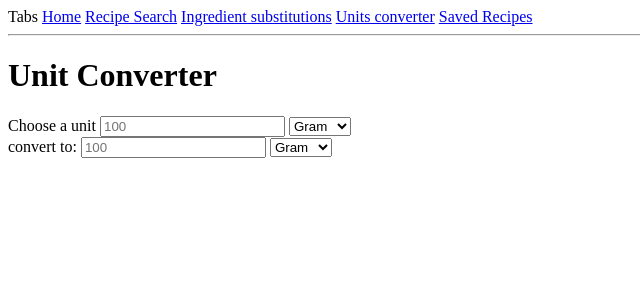
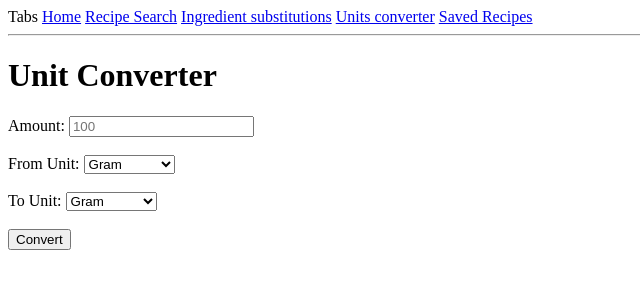
Before and after one commit to ambs5804/cfg-group-2-project, a Flask app: page /converter in a window 1280 px wide. Shown: the top 300 px of the page, without its empty margins (0-640 px from the left). Run offline with Flask 3, Linux system fonts and the light colour scheme.

Commit message:
made changes to converter function, connected converter function to routes.py, amended converter html file

```diff
--- a/recipe_helper_website/app/converter.py
+++ b/recipe_helper_website/app/converter.py
@@ -9,41 +9,24 @@ unit_conversions = {  # unit1 to unit2 (1 cup = 16 tablespoons)
     ('ml', 'cups'): 1/250,
     ('tbsp', 'tsp'): 3,
     ('tsp', 'tbsp'): 1/3,
-    ('tbsp', 'g'): 1,  # edit
-    ('g', 'tbsp'): 1,  # edit
+    ('tbsp', 'g'): 15,
+    ('g', 'tbsp'): 1/15,
     ('tbsp', 'ml'): 3,
-    ('ml', 'tbsp'): 1 / 3,
-    ('oz', 'g'): 25,  # edit
-    ('g', 'oz'): 1/25,  # edit
-    ('fl oz', 'ml'): 25,  # edit
-    ('ml', 'oz'): 1 / 25,  # edit
-    ('fl oz', 'ml'): 25,  # edit
-    ('ml', 'oz'): 1 / 25,  # edit
+    ('ml', 'tbsp'): 1/3,
+    ('tsp', 'g'): 5,
+    ('g', 'tsp'): 1/5,
+    ('tsp', 'ml'): 5,
+    ('ml', 'tsp'): 1/5,
+    ('oz', 'g'): 28,
+    ('g', 'oz'): 1/28,
+    ('fl oz', 'ml'): 30,
+    ('ml', 'oz'): 1/30,
 }
-
 
 # Define a function that uses the dictionary to convert the units
 def convert_units(amount, from_unit, to_unit):
     if (from_unit, to_unit) in unit_conversions:
         converted_amount = amount * unit_conversions[(from_unit, to_unit)]
-        return converted_amount
-        #print(f'{amount} {from_unit} is {converted_amount} {to_unit}')
- #   else:
-  #      print('Invalid unit inputted, please try again.')
-
-
-# Testing the function
-# convert_units(5.5, 'cups', 'g')
-
-# Ask the user for inputs to use as the function variables
-user_from_unit = input('What unit would you like to convert from? ').lower()
-user_to_unit = input('What unit would you like to convert to? ').lower()
-user_amount = float(input(f'How many {user_from_unit} would you like to convert into {user_to_unit} '))
-
-# Call the function
-convert_units(user_amount, user_from_unit, user_to_unit)
-
-
-# # Listing the units
-# for units in unit_conversions:
-#     print(units)
+        return f"{amount} {from_unit} is equal to {converted_amount} {to_unit}"
+    else:
+        return "Conversion not possible with the provided units."
--- a/recipe_helper_website/app/routes.py
+++ b/recipe_helper_website/app/routes.py
@@ -4,7 +4,7 @@ from flask import Flask, render_template, flash, redirect, url_for, session, req
 # redirect(). This function instructs the client web browser to automatically navigate to a different page, given as an argument
 from config import Config
 # from forms import LoginForm
-# from converter import convert_units
+from converter import convert_units
 
 app = Flask(__name__)
 SESSION_TYPE = "filesystem"
@@ -38,7 +38,7 @@ def homepage():
 def recipes():
     ingredients = request.args.get('ingredients')
     print(session['test'])
-    # edamame_search_functiion (ingredients)
+    # edamame_search_function (ingredients)
     recipe_data = f' these are the searched ingredients {ingredients}'
     return render_template("recipes.html", data=recipe_data)
 
@@ -50,10 +50,22 @@ def ingredients():
     return render_template('ingredients.html', title='Ingredient Substitutions', given_ingredient='banana', data=alternatives)
 
 
+# @app.route('/converter', methods=['GET', 'POST'])
+# def converter():
+#     return render_template('converter.html', title='converter')
+
 @app.route('/converter', methods=['GET', 'POST'])
 def converter():
-    return render_template('converter.html', title='converter')
-
+    result = None
+    if request.method == 'POST':
+        try:
+            amount = float(request.form['amount'])
+            from_unit = request.form['from_unit']
+            to_unit = request.form['to_unit']
+            result = convert_units(amount, from_unit, to_unit)
+        except (ValueError, KeyError):
+            result = None
+    return render_template('converter.html', title='Converter', result=result)
 
 @app.route('/saves')
 def saves():
--- a/recipe_helper_website/app/templates/converter.html
+++ b/recipe_helper_website/app/templates/converter.html
@@ -1,25 +1,37 @@
 {% extends "base.html" %}
-
 {% block content %}
 <h1>Unit Converter</h1>
+<form method="post">
 <div>
-  <label for="unit 1">Choose a unit</label>
-  <input placeholder="100">
-  <select name="unit 1">
-    <option value="gram">Gram</option>
-    <option value="cup">Cup</option>
-    <option value="ml">Militre</option>
-    <option value="oz">Ounce</option>
-  </select>
-</div>
-<div>
-  <label for="unit 2">convert to:</label>
-  <input placeholder="100">
-  <select name="unit 2">
-    <option value="gram">Gram</option>
-    <option value="cup">Cup</option>
-    <option value="ml">Militre</option>
-    <option value="oz">Ounce</option>
-  </select>
-</div>
+        <label for="amount">Amount:</label>
+        <input type="text" id="amount" name="amount" required placeholder="100"><br><br>
+    </div>
+    <div>
+        <label for="from_unit">From Unit:</label>
+        <select id="from_unit" name="from_unit" required>
+            <option value="g">Gram</option>
+            <option value="cups">Cup</option>
+            <option value="ml">Millilitre</option>
+            <option value="oz">Ounce</option>
+            <option value="tbsp">Tablespoon</option>
+            <option value="tsp">Teaspoon</option>
+        </select><br><br>
+    </div>
+    <div>
+        <label for="to_unit">To Unit:</label>
+        <select id="to_unit" name="to_unit" required>
+            <option value="g">Gram</option>
+            <option value="cups">Cup</option>
+            <option value="ml">Millilitre</option>
+            <option value="oz">Ounce</option>
+            <option value="tbsp">Tablespoon</option>
+            <option value="tsp">Teaspoon</option>
+        </select><br><br>
+    </div>
+    <input type="submit" value="Convert">
+</form>
+
+{% if result is not none %}
+    <h2>Result: {{ result }}</h2>
+{% endif %}
 {% endblock %}
--- a/recipe_helper_website/app/templates/homepage.html
+++ b/recipe_helper_website/app/templates/homepage.html
@@ -1,11 +1,11 @@
 {% extends "base.html" %}
 
 {% block content %}
-<h1>Welcome to kitchen Assitant</h1>
+<h1>Welcome to kitchen Assistant</h1>
 <div>
-  <h2>Functonality </h2>
+  <h2>Functionality </h2>
   <ol>
-    <li>Choose some ingredients and find some recipes that contain them for some insipriation</li>
+    <li>Choose some ingredients and find some recipes that contain them for some inspiration</li>
     <li>Find an ingredient substitution</li>
     <li> Convert a unit</li>
     <li> Look at saved items</li>
```
